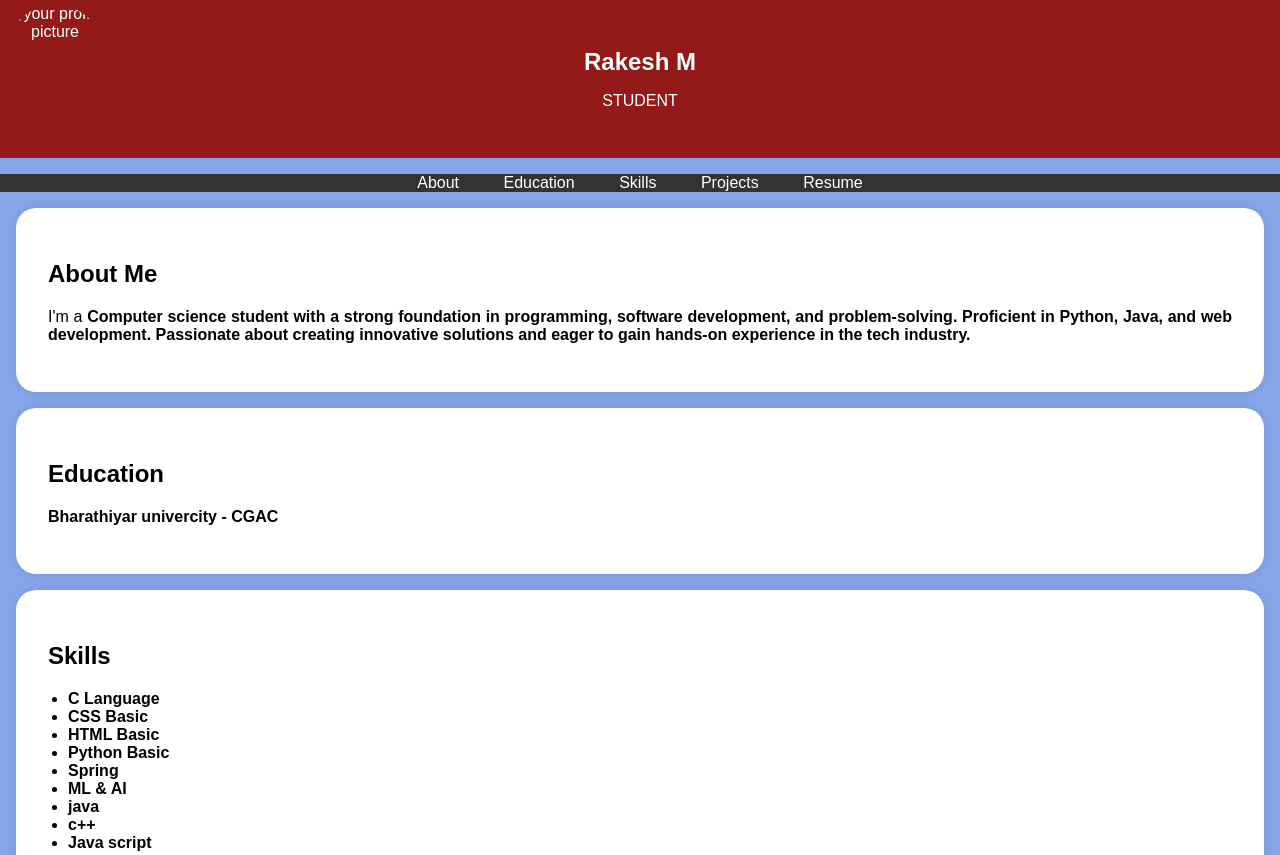
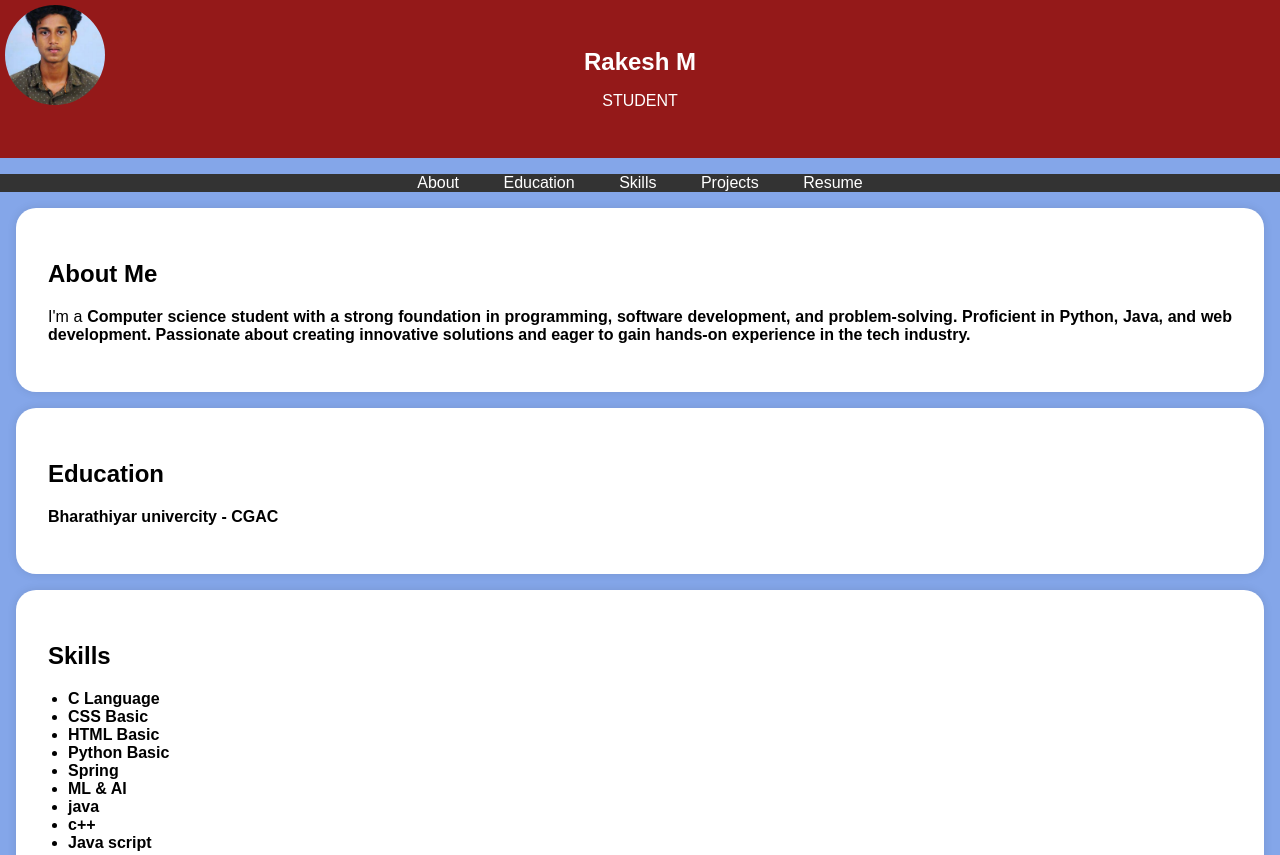
Before and after one commit to RAKESH2322K0038/Digital-pofilio-, a plain HTML site: page index.html in a window 1280 px wide. Shown: the top 855 px of the page. Drawn offline with Linux system fonts and the light colour scheme.

Commit message:
Update index.html

```diff
--- a/index.html
+++ b/index.html
@@ -94,7 +94,7 @@
 <body>
     <header>
         <div class="header-content">
-            <img src="rakesh.pdf" alt="your profile picture" class="profile-picture">
+            <img src="rakesh.jpg" alt="your profile picture" class="profile-picture">
             <h1>Rakesh M</h1>
             <p>STUDENT</p>
         </div>
```
